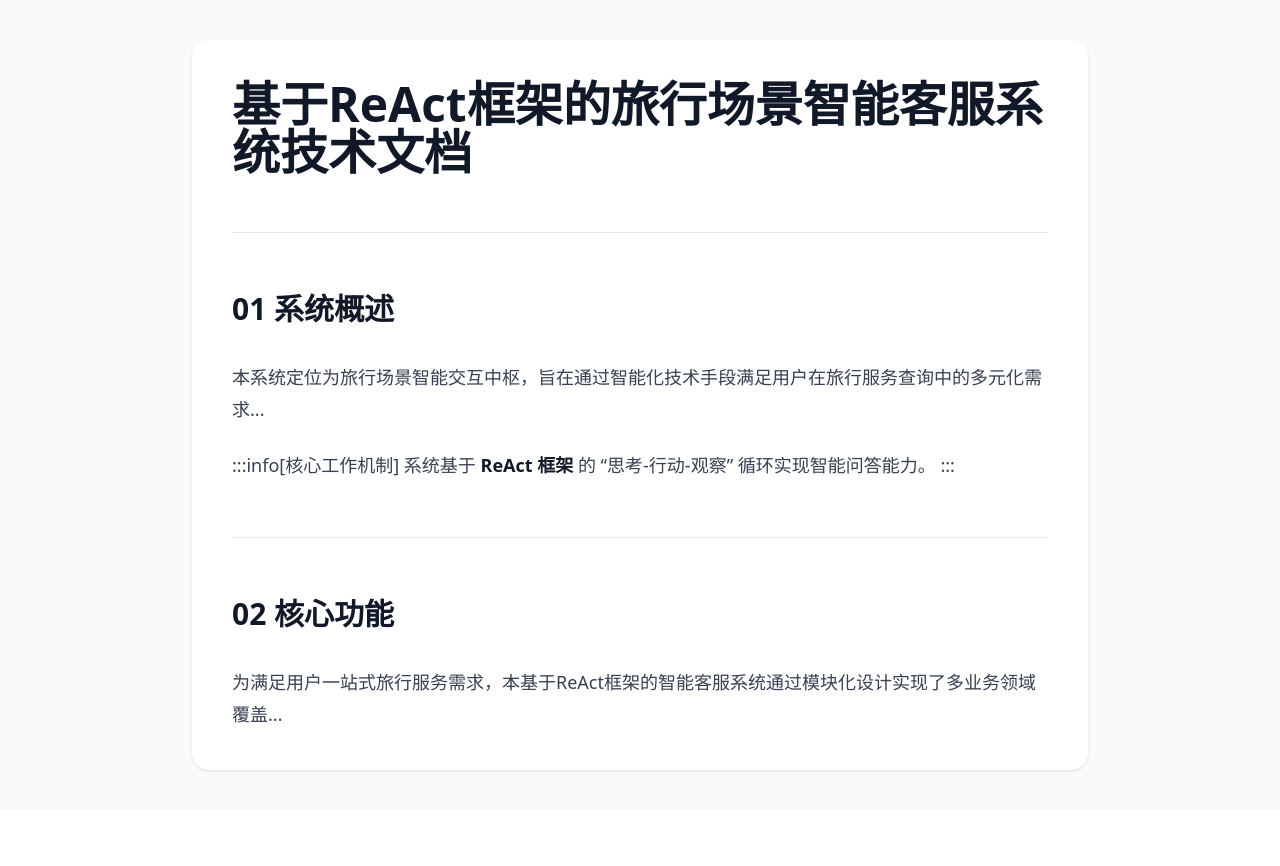
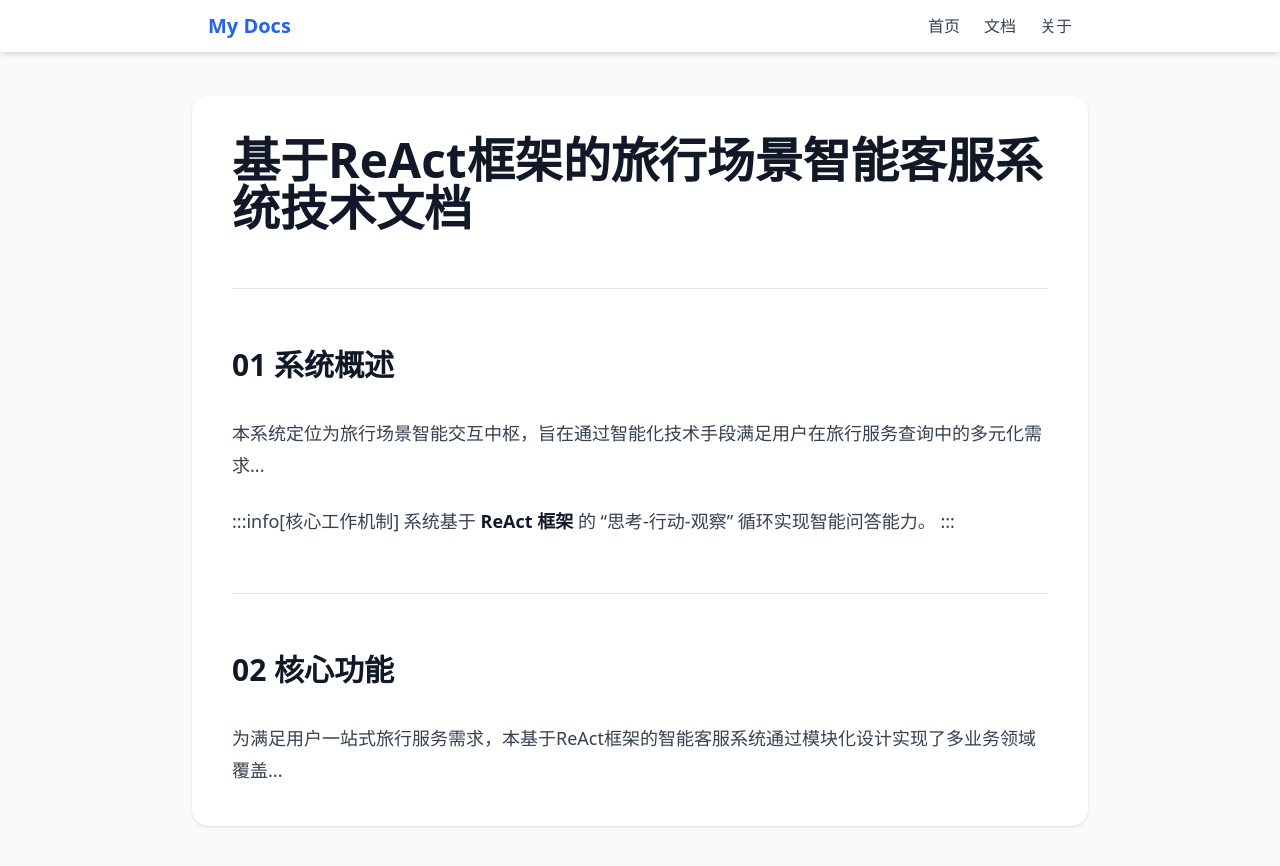
Before and after one commit to JinbaoWeb/jinbaoweb.github.io, a Next.js app: page / in a window 1280 px wide. Shown: the top 866 px of the page. Before the commit the page ends 810 px from the top, so only its background shows below. Built offline with nearby package versions, Linux system fonts and the light colour scheme.

Commit message:
Update Layout.jsx

```diff
--- a/components/Layout.jsx
+++ b/components/Layout.jsx
@@ -1,9 +1,14 @@
+import Navbar from "./Navbar";
+
 export default function Layout({ children }) {
   return (
-    <div className="bg-gray-50 min-h-screen flex justify-center px-6 py-10">
-      <article className="prose prose-blue lg:prose-lg bg-white rounded-2xl shadow p-10 max-w-4xl w-full">
-        {children}
-      </article>
-    </div>
+    <>
+      <Navbar />
+      <div className="bg-gray-50 min-h-screen flex justify-center px-6 py-24">
+        <article className="prose prose-blue lg:prose-lg bg-white rounded-2xl shadow p-10 max-w-4xl w-full">
+          {children}
+        </article>
+      </div>
+    </>
   );
 }
```
